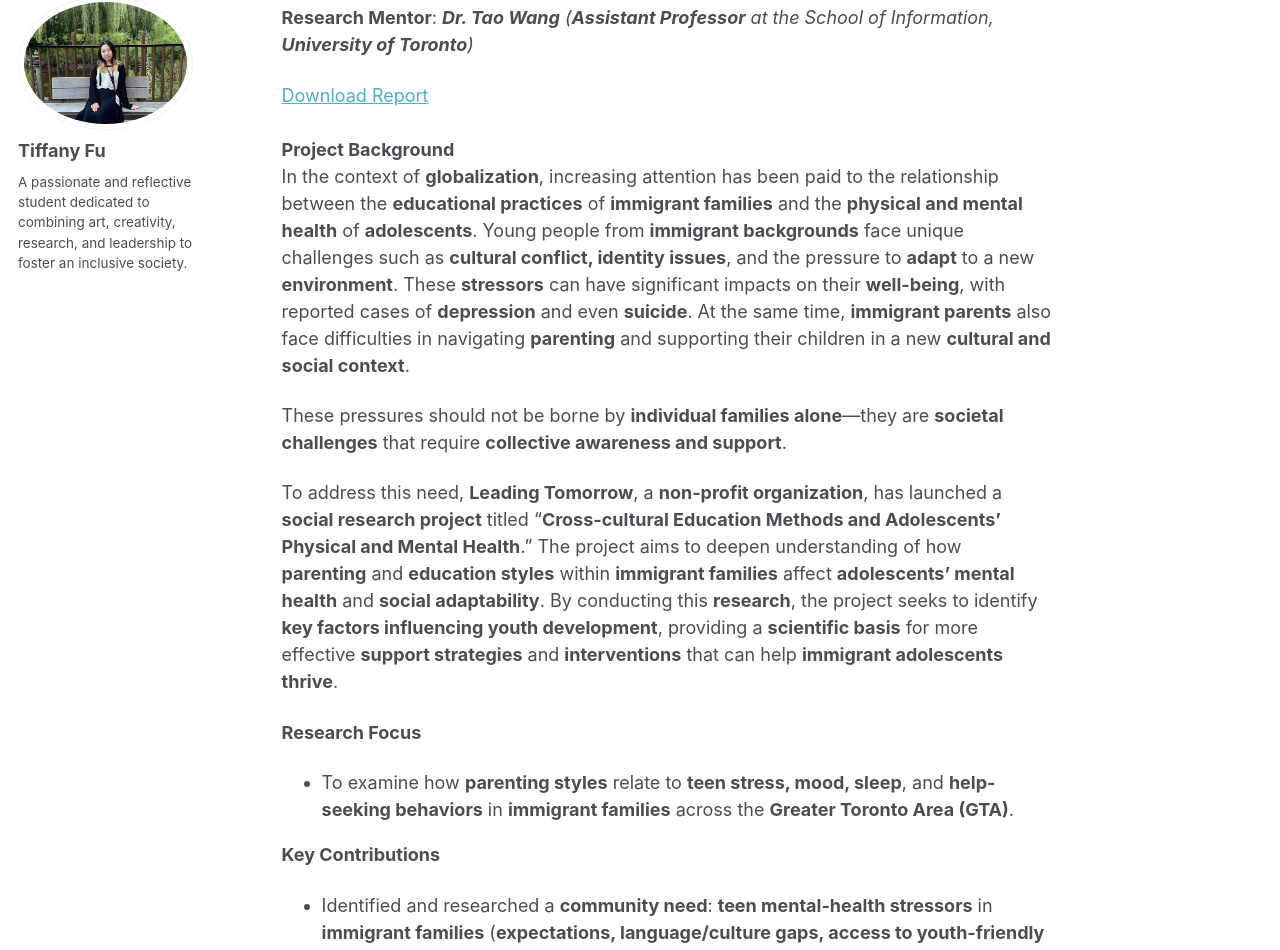
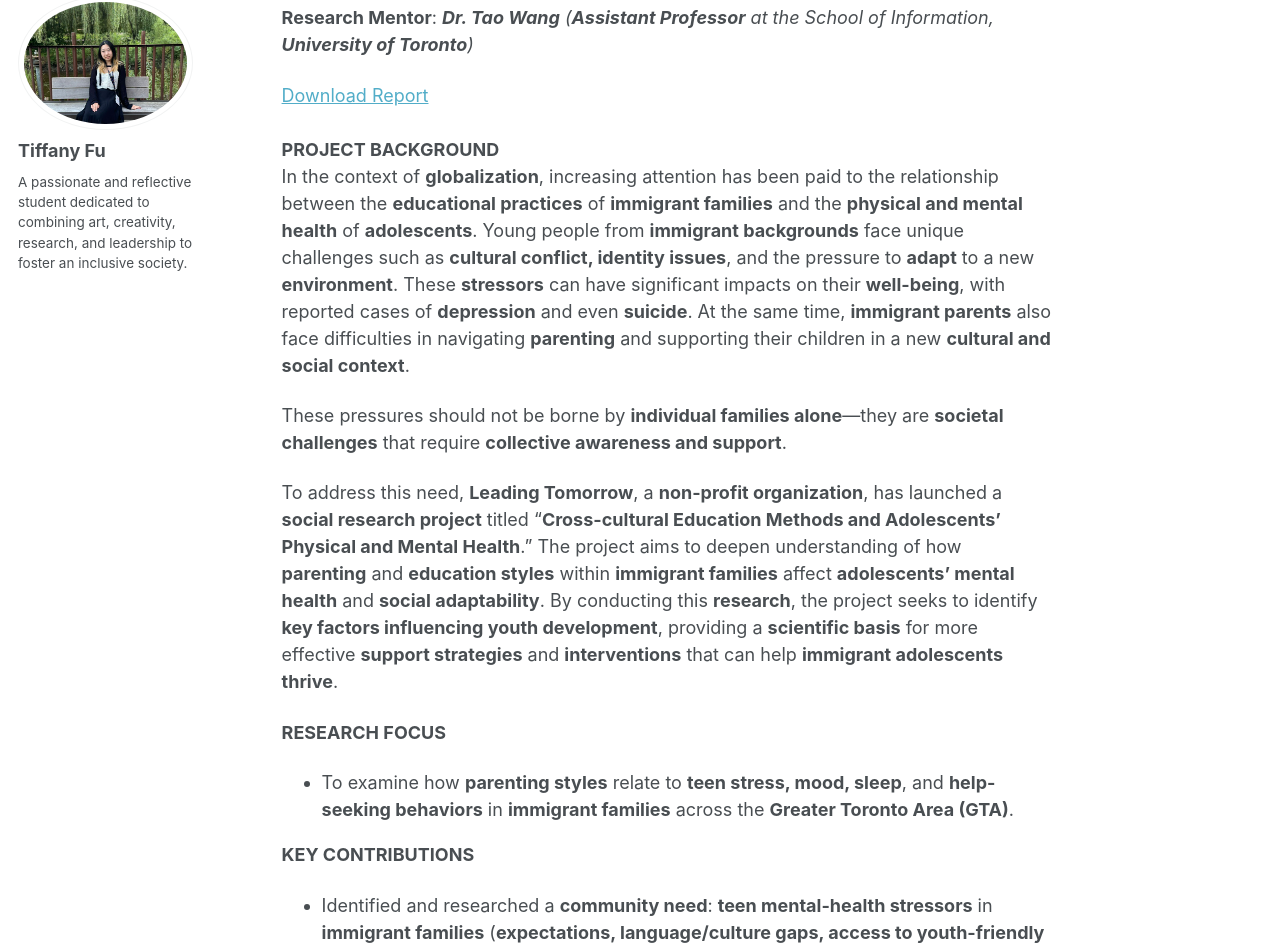
Before and after one commit to TiffanyJTFu/TiffanyTestWeb, a Jekyll site: the page built from _teaching/02-SocialScienceResearchProject.md, in a window 1280 px wide and 1400 px high, scrolled down 550 px. Shown: the part 121-1071 px from the top of the window. Built offline with Jekyll 4.4.1, drawn with Linux system fonts in a browser that asks for light colours; a script that is not in the unit is left out; some of the changed text lies outside the part shown.

```diff
--- a/_teaching/02-SocialScienceResearchProject.md
+++ b/_teaching/02-SocialScienceResearchProject.md
@@ -10,17 +10,17 @@ paperurl3: 'https://www.tiffu.ca/files/AMH_PS_0608.pdf'
 <br>**Research Mentor**: <i>**Dr. Tao Wang** (**Assistant Professor** at the School of Information, **University of Toronto**)</i>
 
 <a href="https://www.tiffu.ca/files/AMH_PS_0608.pdf" target="_blank" rel="noopener noreferrer">Download Report</a>&nbsp;
-<br><br>**Project Background**
+<br><br>**PROJECT BACKGROUND**
 <br>In the context of **globalization**, increasing attention has been paid to the relationship between the **educational practices** of **immigrant families** and the **physical and mental health** of **adolescents**. Young people from **immigrant backgrounds** face unique challenges such as **cultural conflict, identity issues**, and the pressure to **adapt** to a new **environment**. These **stressors** can have significant impacts on their **well-being**, with reported cases of **depression** and even **suicide**. At the same time, **immigrant parents** also face difficulties in navigating **parenting** and supporting their children in a new **cultural and social context**.
 
 These pressures should not be borne by **individual families alone**—they are **societal challenges** that require **collective awareness and support**.
 
 To address this need, **Leading Tomorrow**, a **non-profit organization**, has launched a **social research project** titled “**Cross-cultural Education Methods and Adolescents’ Physical and Mental Health**.” The project aims to deepen understanding of how **parenting** and **education styles** within **immigrant families** affect **adolescents’ mental health** and **social adaptability**. By conducting this **research**, the project seeks to identify **key factors influencing youth development**, providing a **scientific basis** for more effective **support strategies** and **interventions** that can help **immigrant adolescents thrive**.
 
-**Research Focus**
+**RESEARCH FOCUS**
 * To examine how **parenting styles** relate to **teen stress, mood, sleep**, and **help-seeking behaviors** in **immigrant families** across the **Greater Toronto Area (GTA)**.
 
-**Key Contributions**
+**KEY CONTRIBUTIONS**
 * Identified and researched a **community need**: **teen mental-health stressors** in **immigrant families** (**expectations, language/culture gaps, access to youth-friendly services**).
 * Collaborated with a **team of students** and framed a **research question** with **Dr. Tao Wang**.
 * Reviewed prior **studies**, analyzed **research constructs and methods**, and developed **ethics-aligned research procedures** (**assent/consent, confidentiality, data handling**).
@@ -32,14 +32,14 @@ To address this need, **Leading Tomorrow**, a **non-profit organization**, has l
 * Translated **findings** into **practical takeaways** for **schools and families** (**communication tips, routine-building, culturally aware supports**).
 * Earned a **Learning Dedication Award** for **leadership, persistence**, and continued **growth** in **psychology, sociology**, and the **social sciences**.
 
-**Skills Developed**
+**SKILLS DEVELOPED**
 * **Literature review** and **research ethics**
 * **Qualitative interviewing** and **participant engagement**
 * **Python coding, data cleaning, visualization**, and **figure generation**
 * **Team coordination** and **project management**
 * **Professional communication** and **knowledge translation**
 
-**Project Supervisor** <br>The project was led by **Dr. Tao Wang**, **Assistant Professor** at the **School of Information**, **University of Toronto**. **Dr. Wang** specializes in **online communication, knowledge management**, and **behavioral analysis**. His **research** integrates **social psychology** with **quantitative methods** such as **natural language processing** and **machine learning**. Passionate about **youth development**, **Dr. Wang** has been an active **volunteer** in several **youth organizations** and provided **mentorship** and **academic guidance** throughout the project.
+**PROJECT SUPERVISOR** <br>The project was led by **Dr. Tao Wang**, **Assistant Professor** at the **School of Information**, **University of Toronto**. **Dr. Wang** specializes in **online communication, knowledge management**, and **behavioral analysis**. His **research** integrates **social psychology** with **quantitative methods** such as **natural language processing** and **machine learning**. Passionate about **youth development**, **Dr. Wang** has been an active **volunteer** in several **youth organizations** and provided **mentorship** and **academic guidance** throughout the project.
 
 ![SocialScience12](https://www.tiffu.ca/images/socialscienceproject12.jpg)
 
```
